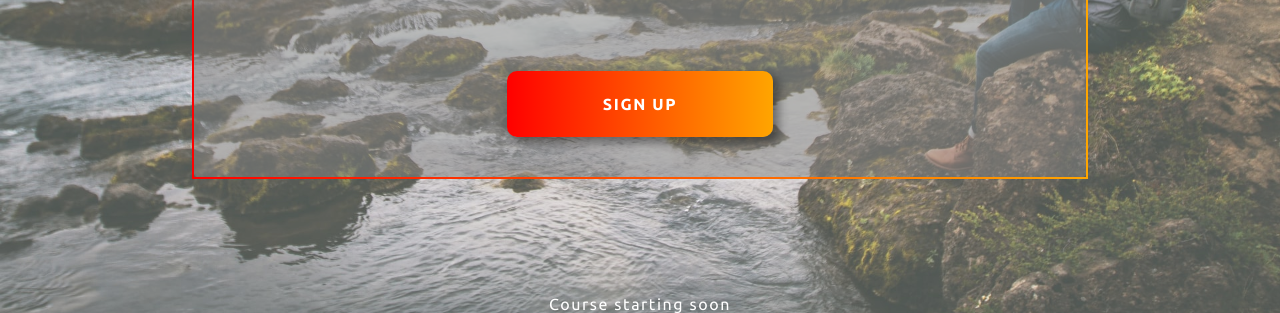
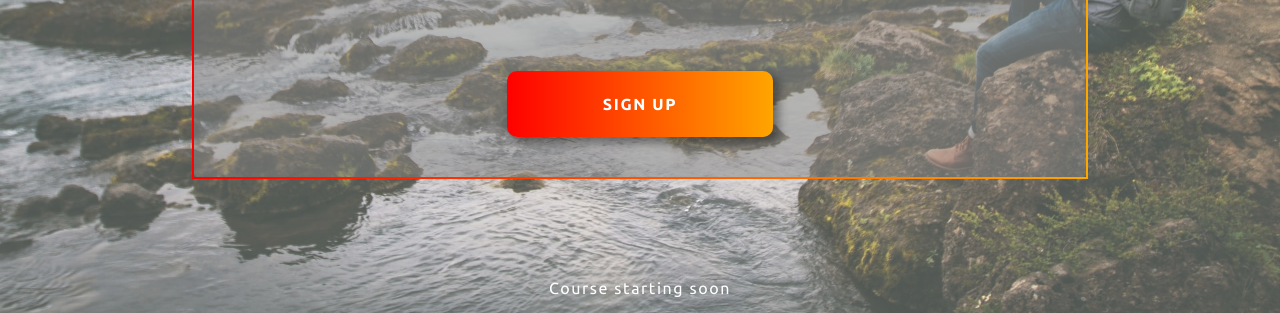
Before and after one commit to AndyCatlow/scrimba-weeklychallenge, a plain HTML site: page photography-course/flip-form/index.html in a window 1280 px wide. Shown: the part 487-800 px from the top of the page. Drawn offline with Linux system fonts and the light colour scheme.

Commit message:
add margin to final p

```diff
--- a/photography-course/flip-form/style.css
+++ b/photography-course/flip-form/style.css
@@ -51,7 +51,6 @@ body {
 
   border-top: solid 8px;
   border-image: var(--gradient) 1;
-  transform: translateZ(var(--level_1));
 }
 .card {
   margin: 10vh auto;
@@ -168,3 +167,6 @@ strong,
   background: transparent;
   /* transform: translateZ(var(--level_3)); */
 }
+.hero p:last-child {
+  margin-bottom: 1em;
+}
```
